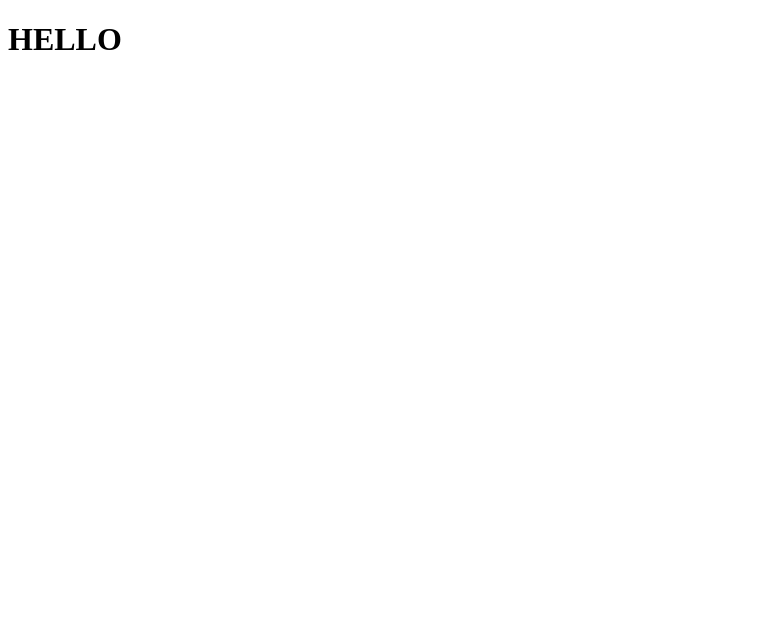
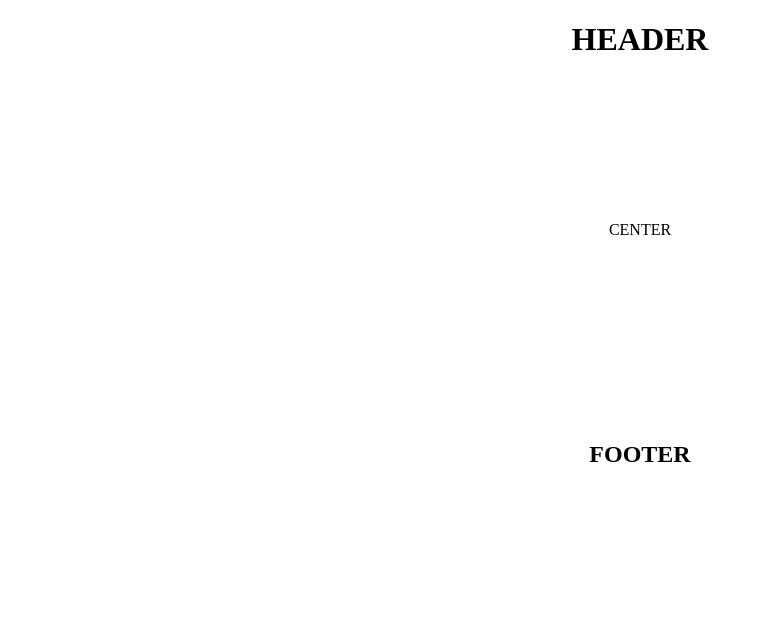
Before and after one commit to JanuaryFlower/Home, a plain HTML site: page index.html in a window 1280 px wide. Shown: the whole page, without its empty margins (0-764 px from the left). Drawn offline with Linux system fonts and the light colour scheme.

Commit message:
Begin v.2
Reload

```diff
--- a/css/style.css
+++ b/css/style.css
@@ -0,0 +1,12 @@
+.head {
+	text-align: center;
+	height: 200px;
+}
+.main {
+	text-align: center;
+	height: 200px;
+}
+.footer {
+	text-align: center;
+	height: 200px;
+}
--- a/index.html
+++ b/index.html
@@ -1,10 +1,24 @@
 <!DOCTYPE html>
-<html lang="en">
+<html>
 <head>
 	<meta charset="UTF-8">
 	<title>Document</title>
+	<link rel="stylesheet" href="css/style.css">
 </head>
 <body>
-	<div><h1>HELLO</h1></div>
+
+	<div class="head">
+		<h1>HEADER</h1>
+	</div>
+
+	<div class="main">
+		<div class="layout">
+			CENTER
+		</div>
+	</div>
+
+	<div class="footer">
+		<h2>FOOTER</h2>
+	</div>
 </body>
 </html>
```
